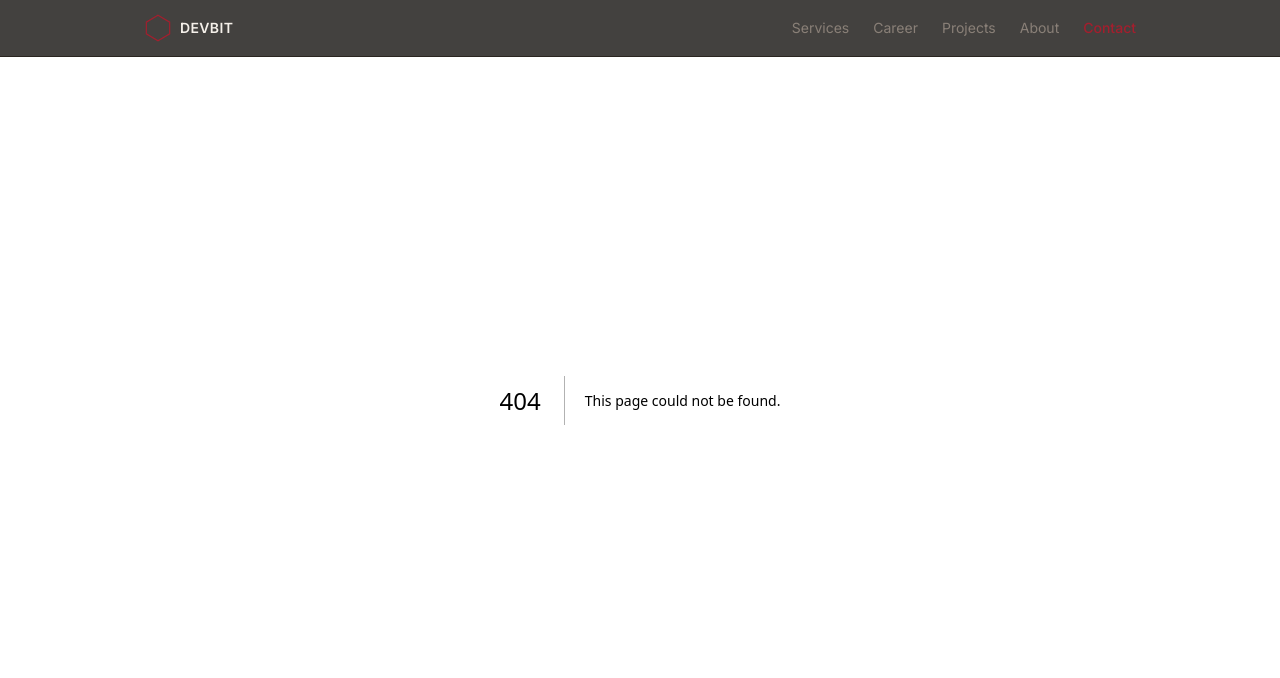
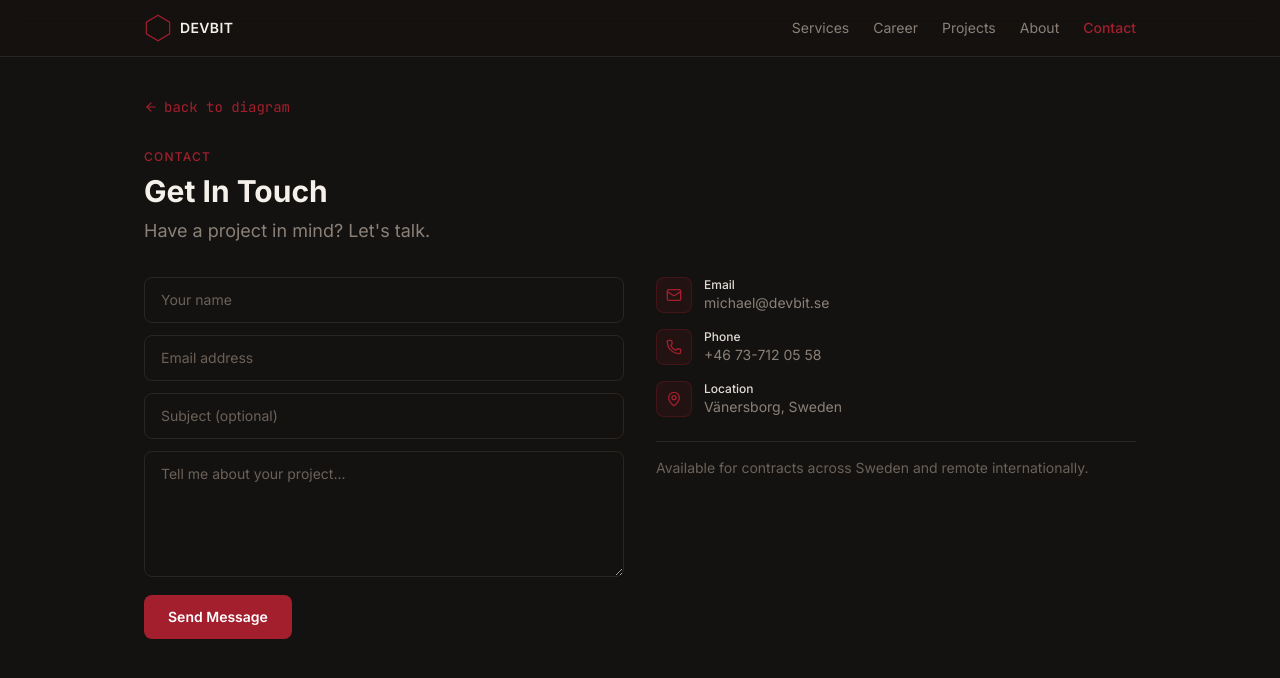
Before and after one commit to haderach75/devbit.se, a Next.js app: page /contact in a window 1280 px wide. Before the commit this address had no page. Shown: the top 678 px of the page. Built offline with nearby package versions, Linux system fonts and the light colour scheme.

Commit message:
feat: add contact page with validated form and API route

```diff
--- /dev/null
+++ b/src/app/api/contact/route.ts
@@ -0,0 +1,27 @@
+import { NextResponse } from "next/server";
+
+const RATE_LIMIT_MAP = new Map<string, number>();
+const RATE_LIMIT_WINDOW = 60_000;
+
+export async function POST(req: Request) {
+  const ip = req.headers.get("x-forwarded-for") ?? "unknown";
+  const lastRequest = RATE_LIMIT_MAP.get(ip);
+  const now = Date.now();
+  if (lastRequest && now - lastRequest < RATE_LIMIT_WINDOW) {
+    return NextResponse.json({ error: "Too many requests. Please wait a moment." }, { status: 429 });
+  }
+  RATE_LIMIT_MAP.set(ip, now);
+
+  try {
+    const body = await req.json();
+    const { name, email, subject, message } = body;
+    if (!name || !email || !message) {
+      return NextResponse.json({ error: "Missing required fields" }, { status: 400 });
+    }
+    // TODO: Replace with Resend integration once API key is configured
+    console.log("Contact form submission:", { name, email, subject, message });
+    return NextResponse.json({ success: true });
+  } catch {
+    return NextResponse.json({ error: "Server error" }, { status: 500 });
+  }
+}
--- /dev/null
+++ b/src/app/contact/page.tsx
@@ -0,0 +1,22 @@
+import type { Metadata } from "next";
+import { PageContainer } from "@/components/layout/page-container";
+import { SectionHeading } from "@/components/ui/section-heading";
+import { ContactForm } from "@/components/contact/contact-form";
+import { ContactInfo } from "@/components/contact/contact-info";
+
+export const metadata: Metadata = {
+  title: "Contact — Devbit Consulting | Michael Hultman",
+  description: "Get in touch with Michael Hultman at Devbit Consulting. Available for system architecture and senior development contracts.",
+};
+
+export default function ContactPage() {
+  return (
+    <PageContainer>
+      <SectionHeading label="Contact" title="Get In Touch" description="Have a project in mind? Let's talk." />
+      <div className="grid grid-cols-1 gap-8 md:grid-cols-2">
+        <ContactForm />
+        <ContactInfo />
+      </div>
+    </PageContainer>
+  );
+}
--- /dev/null
+++ b/src/components/contact/contact-form.tsx
@@ -0,0 +1,51 @@
+"use client";
+import { useState } from "react";
+import { useForm } from "react-hook-form";
+import { zodResolver } from "@hookform/resolvers/zod";
+import { z } from "zod";
+import { motion, AnimatePresence } from "framer-motion";
+
+const schema = z.object({
+  name: z.string().min(1, "Name is required"),
+  email: z.string().email("Invalid email address"),
+  subject: z.string().optional(),
+  message: z.string().min(10, "Message must be at least 10 characters"),
+});
+type FormData = z.infer<typeof schema>;
+
+export function ContactForm() {
+  const [status, setStatus] = useState<"idle" | "sending" | "sent" | "error">("idle");
+  const { register, handleSubmit, reset, formState: { errors } } = useForm<FormData>({ resolver: zodResolver(schema) });
+
+  async function onSubmit(data: FormData) {
+    setStatus("sending");
+    try {
+      const res = await fetch("/api/contact", { method: "POST", headers: { "Content-Type": "application/json" }, body: JSON.stringify(data) });
+      if (!res.ok) throw new Error("Failed to send");
+      setStatus("sent");
+      reset();
+      setTimeout(() => setStatus("idle"), 5000);
+    } catch {
+      setStatus("error");
+      setTimeout(() => setStatus("idle"), 5000);
+    }
+  }
+
+  const inputClass = "w-full rounded-lg border border-border bg-bg px-4 py-3 text-sm text-text-body placeholder:text-text-dim focus:border-crimson focus:outline-none transition-colors";
+
+  return (
+    <form onSubmit={handleSubmit(onSubmit)} className="space-y-3">
+      <div><input {...register("name")} placeholder="Your name" className={inputClass} />{errors.name && <p className="mt-1 text-xs text-crimson">{errors.name.message}</p>}</div>
+      <div><input {...register("email")} placeholder="Email address" className={inputClass} />{errors.email && <p className="mt-1 text-xs text-crimson">{errors.email.message}</p>}</div>
+      <div><input {...register("subject")} placeholder="Subject (optional)" className={inputClass} /></div>
+      <div><textarea {...register("message")} placeholder="Tell me about your project..." rows={5} className={`${inputClass} resize-vertical`} />{errors.message && <p className="mt-1 text-xs text-crimson">{errors.message.message}</p>}</div>
+      <button type="submit" disabled={status === "sending"} className="rounded-lg bg-crimson px-6 py-3 text-sm font-semibold text-white transition-colors hover:bg-crimson-hover disabled:opacity-50">
+        {status === "sending" ? "Sending..." : "Send Message"}
+      </button>
+      <AnimatePresence>
+        {status === "sent" && <motion.p initial={{ opacity: 0, y: 5 }} animate={{ opacity: 1, y: 0 }} exit={{ opacity: 0 }} className="text-sm text-sage">Message sent! I&apos;ll get back to you soon.</motion.p>}
+        {status === "error" && <motion.p initial={{ opacity: 0, y: 5 }} animate={{ opacity: 1, y: 0 }} exit={{ opacity: 0 }} className="text-sm text-crimson">Failed to send. Please email me directly at michael@devbit.se.</motion.p>}
+      </AnimatePresence>
+    </form>
+  );
+}
--- /dev/null
+++ b/src/components/contact/contact-info.tsx
@@ -0,0 +1,22 @@
+import { Mail, Phone, MapPin } from "lucide-react";
+import { contactInfo } from "@/data/site-config";
+
+export function ContactInfo() {
+  return (
+    <div className="space-y-4">
+      <div className="flex items-center gap-3">
+        <div className="flex h-9 w-9 items-center justify-center rounded-lg border border-crimson/25 bg-crimson/10"><Mail size={16} className="text-crimson" /></div>
+        <div><p className="text-xs font-medium text-text-body">Email</p><p className="text-sm text-text-muted">{contactInfo.email}</p></div>
+      </div>
+      <div className="flex items-center gap-3">
+        <div className="flex h-9 w-9 items-center justify-center rounded-lg border border-crimson/25 bg-crimson/10"><Phone size={16} className="text-crimson" /></div>
+        <div><p className="text-xs font-medium text-text-body">Phone</p><p className="text-sm text-text-muted">{contactInfo.phone}</p></div>
+      </div>
+      <div className="flex items-center gap-3">
+        <div className="flex h-9 w-9 items-center justify-center rounded-lg border border-crimson/25 bg-crimson/10"><MapPin size={16} className="text-crimson" /></div>
+        <div><p className="text-xs font-medium text-text-body">Location</p><p className="text-sm text-text-muted">{contactInfo.location}</p></div>
+      </div>
+      <div className="mt-6 border-t border-border pt-4"><p className="text-sm text-text-dim">{contactInfo.availability}</p></div>
+    </div>
+  );
+}
```
